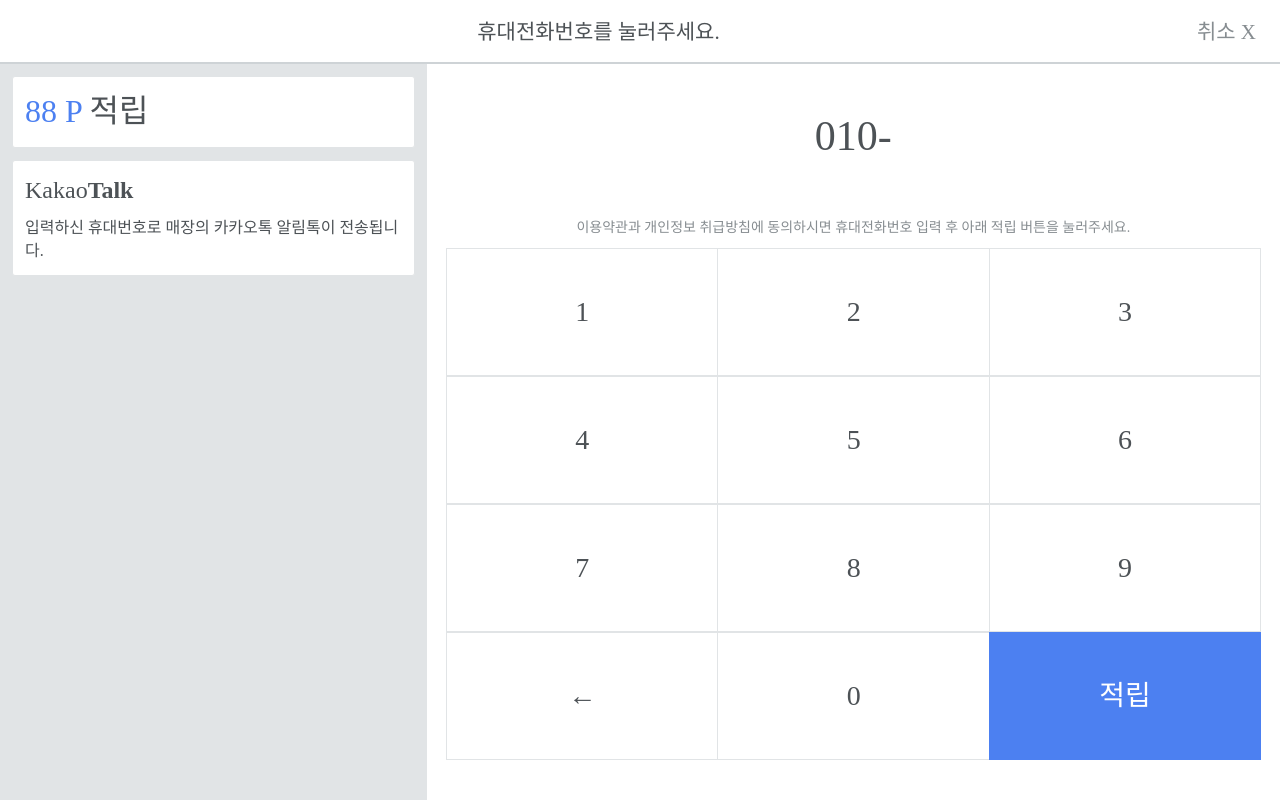
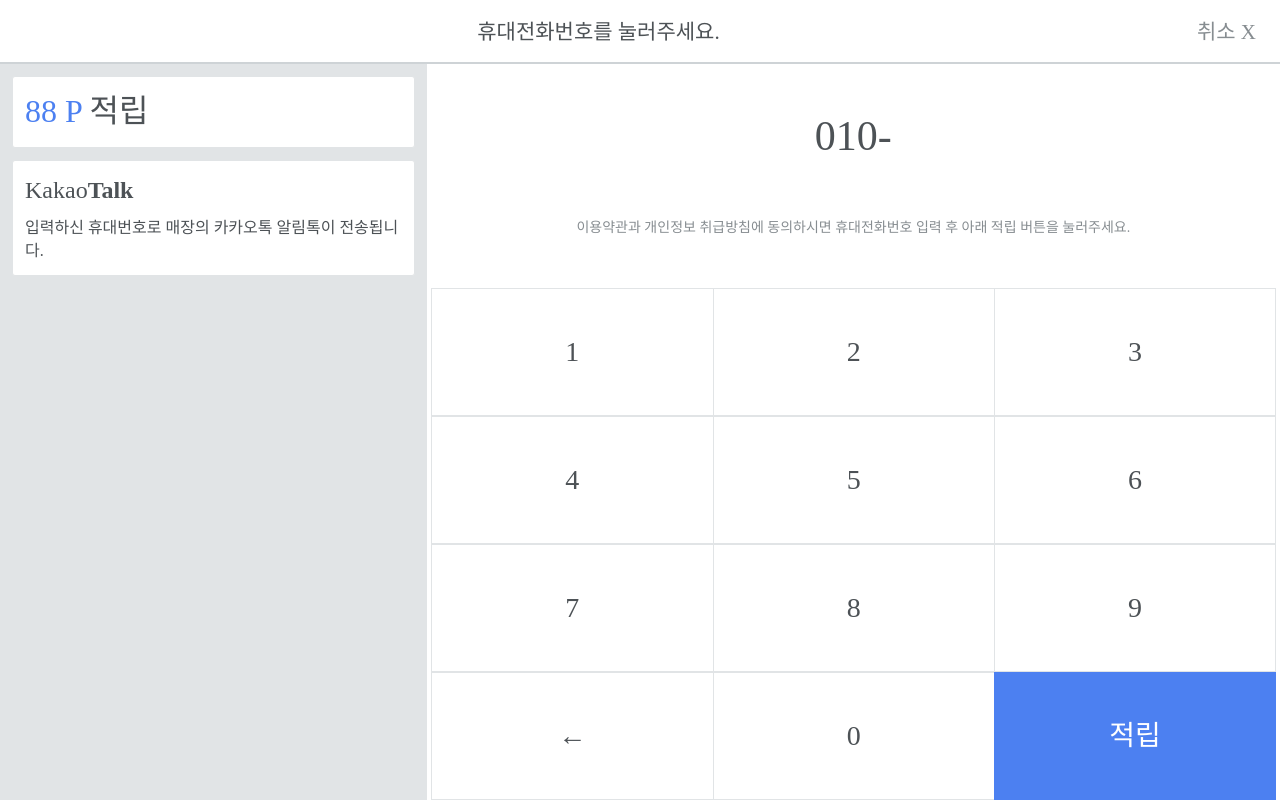
Before and after one commit to developeon/dodo-point, a React (Create React App) app: page /enter in a window 1280 px wide. Built offline with nearby package versions, Linux system fonts and the light colour scheme; a web font is replaced by a local one.

Commit message:
Enter 페이지 디자인 변경

```diff
--- a/src/components/Display.css
+++ b/src/components/Display.css
@@ -1,5 +1,5 @@
 .Display-wrapper {
-    height: 26vh;
+    height: 28vh;
 }
 
 .Display-input {
--- a/src/components/Display.js
+++ b/src/components/Display.js
@@ -3,7 +3,7 @@ import './Display.css';
 
 function Display({phone}){
   return (
-    <div className="Display-display">
+    <div className="Display-wrapper">
       <p className="Display-input">{phone}</p>
       <p className="Display-terms">이용약관과 개인정보 취급방침에 동의하시면 휴대전화번호 입력 후 아래 적립 버튼을 눌러주세요.</p>
     </div>
--- a/src/components/Keypad.css
+++ b/src/components/Keypad.css
@@ -1,4 +1,3 @@
-
 .Keypad-group button {
     height: 16vh;
     width: 33%;
--- a/src/container/Enter.css
+++ b/src/container/Enter.css
@@ -36,6 +36,7 @@
 .Enter-right {
     text-align: center;
     height: 92vh;
+    padding: 0;
 }
 
 /* 992px 이하일때 왼쪽 div (information 영역) 처리 */
--- a/src/container/Enter.js
+++ b/src/container/Enter.js
@@ -115,7 +115,7 @@ class Enter extends Component {
             <Link to="/">취소 X</Link>
           </div>
         </Row>
-        <Row className="Eneter-botton">
+        <Row className="Enter-bottom">
           <Col className="Enter-left" xs={12} md={4}>
             <Information
               recPoint={recPoint}
```
